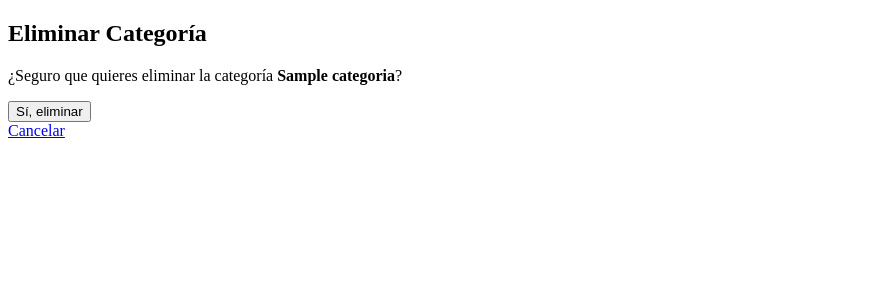
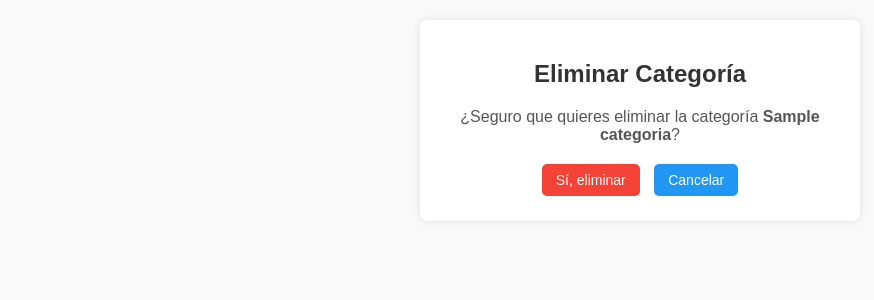
Before and after one commit to Ana2026O/sistema-reclamos, a Django app: page /categorias/eliminar/1/ in a window 1280 px wide. Shown: the top 300 px of the page, without its empty margins (0-874 px from the left). Run offline with Django 5.2, Linux system fonts and the light colour scheme; tables that the repository leaves empty hold one stand-in row (values such as "Sample post").

Commit message:
estilos termiandos del abm catgeorias

```diff
--- a/reclamos/templates/reclamos/eliminar_categoria.html
+++ b/reclamos/templates/reclamos/eliminar_categoria.html
@@ -3,17 +3,52 @@
 <head>
     <meta charset="UTF-8">
     <title>Eliminar Categoría</title>
+    <style>
+        body {
+            font-family: Arial, sans-serif;
+            background-color: #f9f9f9;
+            margin: 20px;
+        }
+        .container {
+            max-width: 400px;
+            margin: auto;
+            background: white;
+            padding: 20px;
+            border-radius: 8px;
+            box-shadow: 0 0 8px rgba(0,0,0,0.1);
+            text-align: center;
+        }
+        h2 {
+            color: #333;
+        }
+        p {
+            margin: 15px 0;
+            color: #555;
+        }
+        button, .btn {
+            padding: 8px 14px;
+            border: none;
+            border-radius: 5px;
+            cursor: pointer;
+            text-decoration: none;
+            font-size: 14px;
+            margin: 5px;
+        }
+        .btn-danger { background-color: #f44336; color: white; }
+        .btn-volver { background-color: #2196F3; color: white; }
+    </style>
 </head>
 <body>
+<div class="container">
     <h2>Eliminar Categoría</h2>
 
     <p>¿Seguro que quieres eliminar la categoría <strong>{{ categoria.nombre }}</strong>?</p>
 
     <form method="post">
         {% csrf_token %}
-        <button type="submit">Sí, eliminar</button>
+        <button type="submit" class="btn-danger">Sí, eliminar</button>
+        <a href="{% url 'categorias' %}" class="btn btn-volver">Cancelar</a>
     </form>
-
-    <a href="{% url 'lista_categorias' %}">Cancelar</a>
+</div>
 </body>
 </html>
```
Also changed, not shown: reclamos/templates/reclamos/detalle_reclamo.html (+8 -10 lines), reclamos/templates/reclamos/categorias.html (indentation only).
